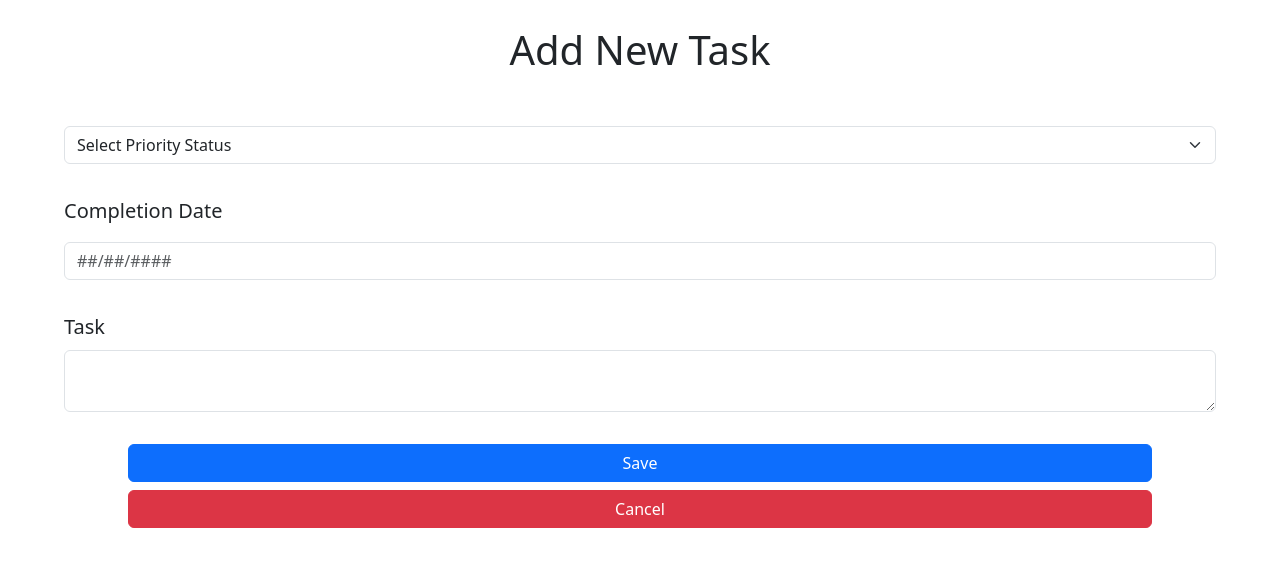
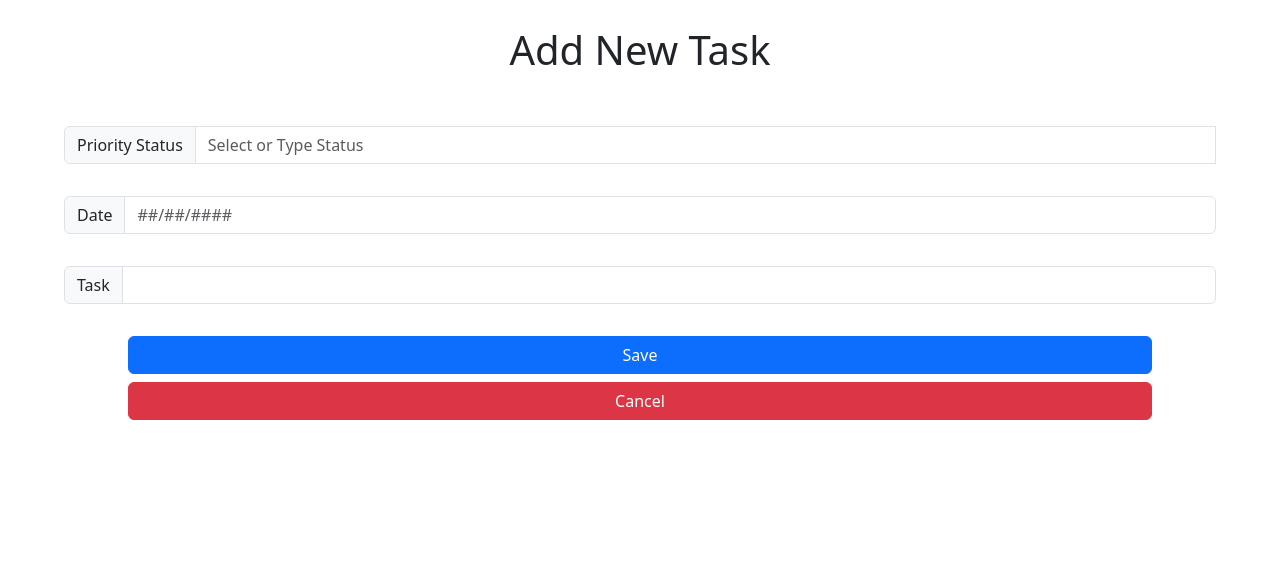
Before and after one commit to nathandelarosa/todo_list, a FastAPI app: page /new in a window 1280 px wide. Shown: the top 567 px of the page. Run offline with FastAPI, Linux system fonts and the light colour scheme.

Commit message:
changed new.html ui and added edit functionality

```diff
--- a/templates/new.html
+++ b/templates/new.html
@@ -16,23 +16,24 @@
     </div>
 
     <form action="save" method="post">
-        <div style="padding-left: 5%; padding-right: 5%;">
-            <select class="form-select" name="priority_input" value="{{priority}}" required>
-                <option selected disabled value="">Select Priority Status</option>
-                <option value="Low">Low</option>
-                <option value="Medium">Medium</option>
-                <option value="High">High</option>
-            </select>
+        <div class="input-group" style="padding-left: 5%; padding-right: 5%;">
+            <span class="input-group-text">Priority Status</span>
+            <input class="form-control" list="datalistOptions" id="priority_input" placeholder="Select or Type Status" value="{{priority}}">
+            <datalist id="datalistOptions">
+                <option value="Low">
+                <option value="Medium">
+                <option value="High">
+            </datalist>
         </div>
 
-        <div class="d-grid gap-2" style="padding-top: 2.5%; padding-left: 5%; padding-right: 5%;">
-            <label class="form-label" style="font-size: 125%;">Completion Date</label>
-            <input class="form-control" placeholder="##/##/####" name="date_input" value="{{date}}">
+        <div class="input-group" style="padding-top: 2.5%; padding-left: 5%; padding-right: 5%;">
+            <span class="input-group-text" id="date_input">Date</span>
+            <input type="text" class="form-control" placeholder="##/##/####" name="date_input" value="{{date}}" aria-label="date" aria-describedby="date_input" required>
         </div>
 
-        <div style="padding-top: 2.5%; padding-left: 5%; padding-right: 5%;">
-            <label class="form-label" style="font-size: 125%;">Task</label>
-            <textarea class="form-control btn-outline-primary" id="task" name="task_input" value="{{task}}" required></textarea>
+        <div class="input-group" style="padding-top: 2.5%; padding-left: 5%; padding-right: 5%;">
+            <span class="input-group-text">Task</span>
+            <input type="text" class="form-control" name="task_input" value="{{task}}" aria-label="task" aria-describedby="task_input" required>
         </div>
 
         <div class="d-grid gap-2" style="padding-top: 2.5%; padding-left: 10%; padding-right: 10%;">
```
